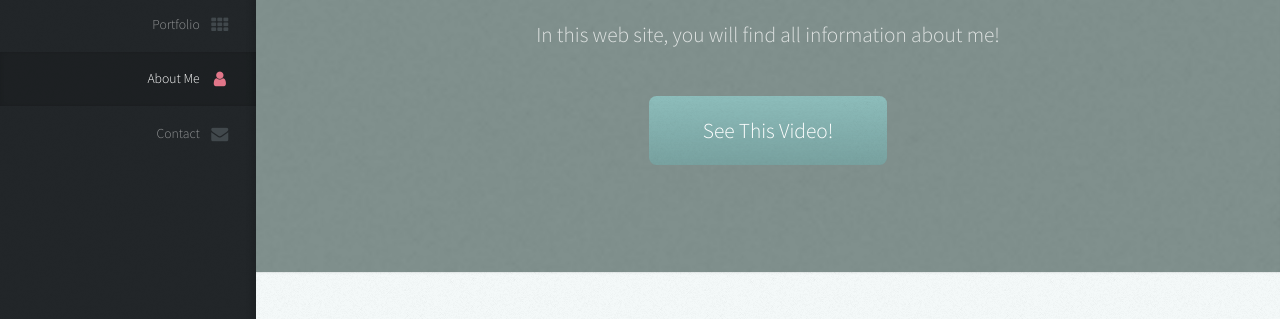
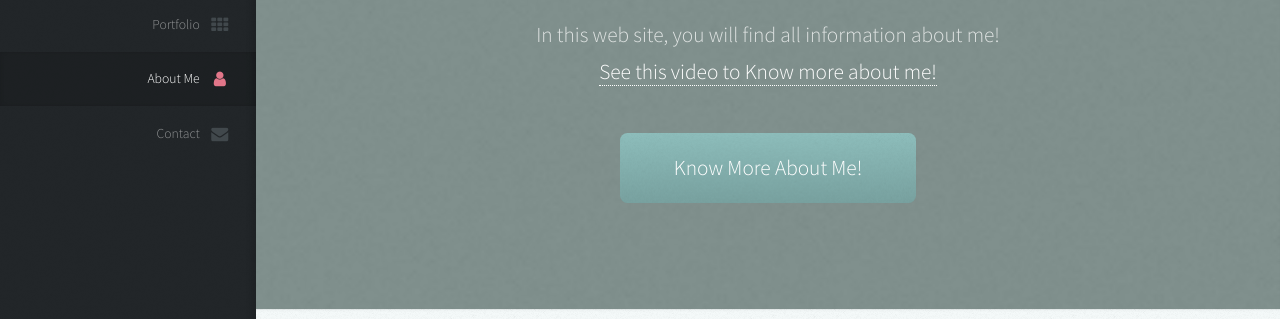
Before and after one commit to Aseel-Banna/aseel-portfolio, a website: page public/index.html in a window 1280 px wide. Shown: the part 240-559 px from the top of the page. Drawn offline with nearby package versions, Linux system fonts and the light colour scheme.

Commit message:
lab 5 is done!

```diff
--- a/public/index.html
+++ b/public/index.html
@@ -67,10 +67,11 @@
 								<h2 class="alt">Hi! I'm <strong>Aseel Albanna</strong>, I am a computer engineer!<br />
 								This is my first fully web app!</h2>
 								<p>In this web site, you will find all information about me!</p>
+								<a href="https://drive.google.com/file/d/1y_uUDE9P7TL6kpXB8JBYfLgLgLsyzsY8/view?usp=sharing"> See this video to Know more about me!</a>
 							</header>
 
 							<footer>
-								<a href="https://drive.google.com/file/d/1y_uUDE9P7TL6kpXB8JBYfLgLgLsyzsY8/view?usp=sharing" class="button scrolly">See This Video!</a>
+								<a href="#portfolio" class="button scrolly">Know More About Me!</a>
 							</footer>
 
 						</div>
```
